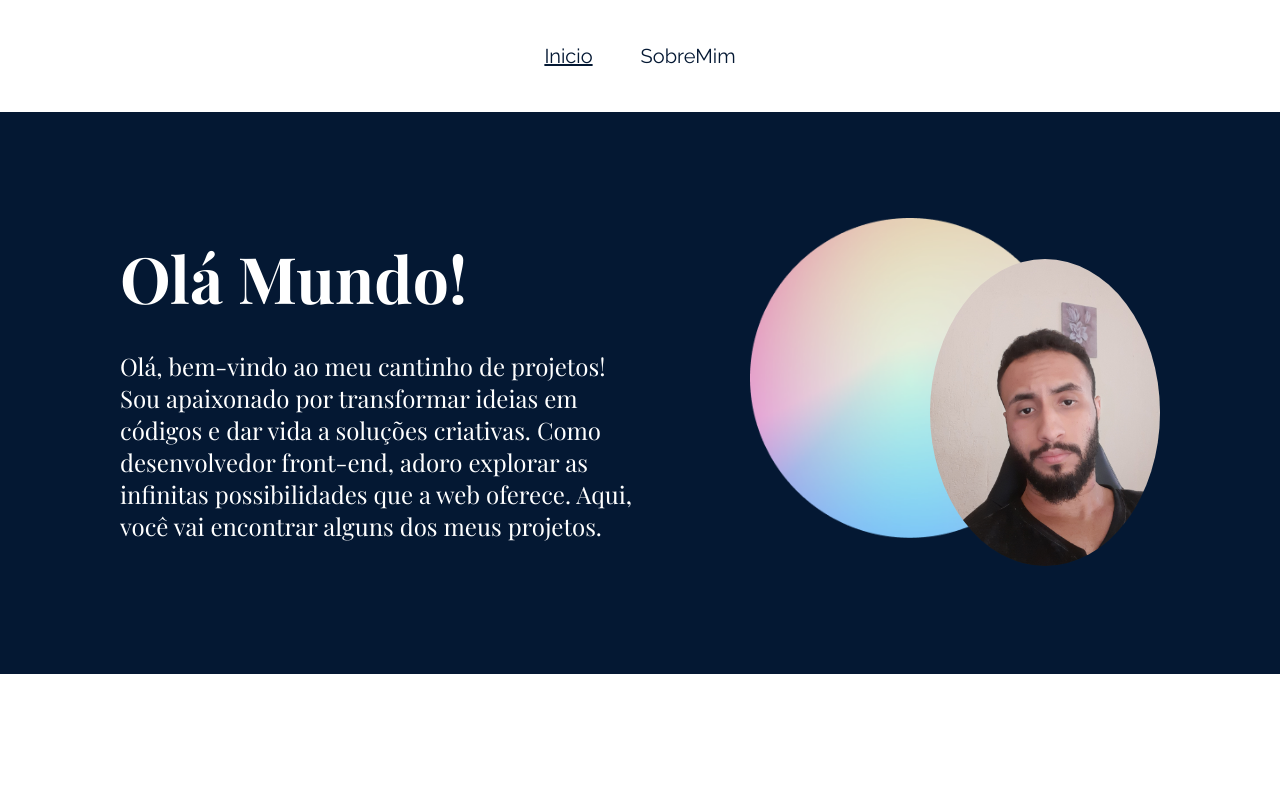
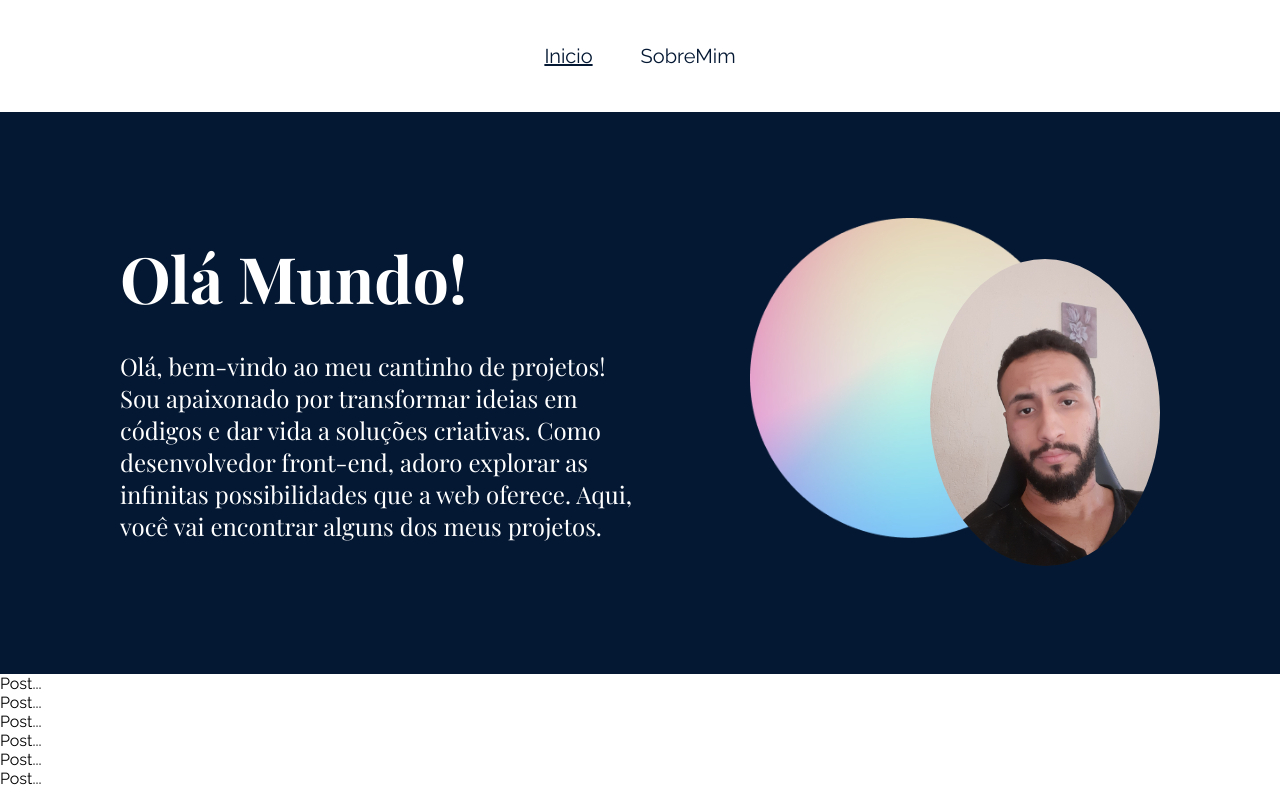
Before and after one commit to AlexandreFerreira97/ola-mundo, a React (Create React App) app: page / in a window 1280 px wide. Built offline with nearby package versions, Linux system fonts and the light colour scheme.

Commit message:
Update index.js

```diff
--- a/src/paginas/Inicio/index.js
+++ b/src/paginas/Inicio/index.js
@@ -1,5 +1,6 @@
 import Banner from "../../componentes/Banner"
-import styles from './Inicio.Module.css'
+import styles from './Inicio.module.css'
+import posts from '../../componentes/json/posts.json'
 
 const Inicio = () => {
     return (
@@ -7,8 +8,12 @@ const Inicio = () => {
         <main>
             <Banner/>
 
-            <ul className={styles.post}>
-
+            <ul className={styles.pts}>
+                {posts.map( (post) => (
+                    <li key={post.id}>
+                        Post...
+                    </li>
+                ) )}
             </ul>
 
         </main>
```
